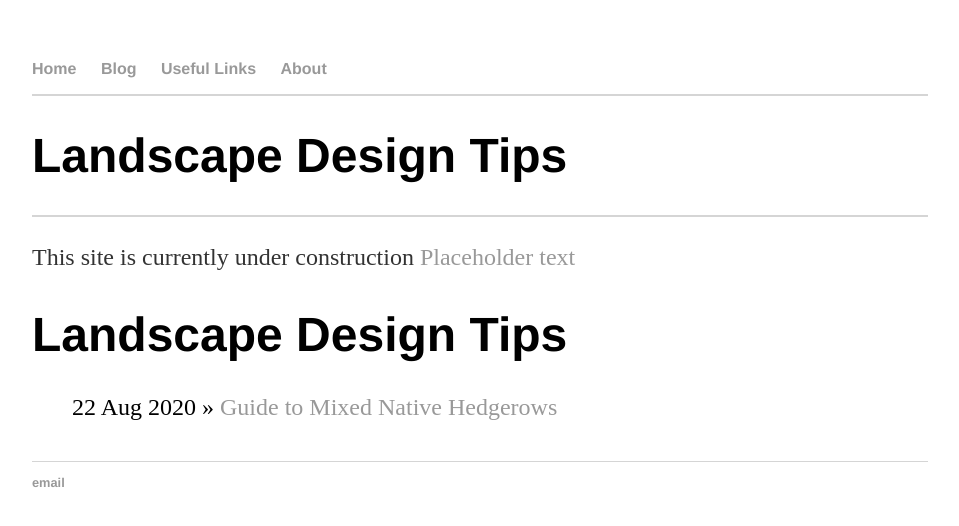
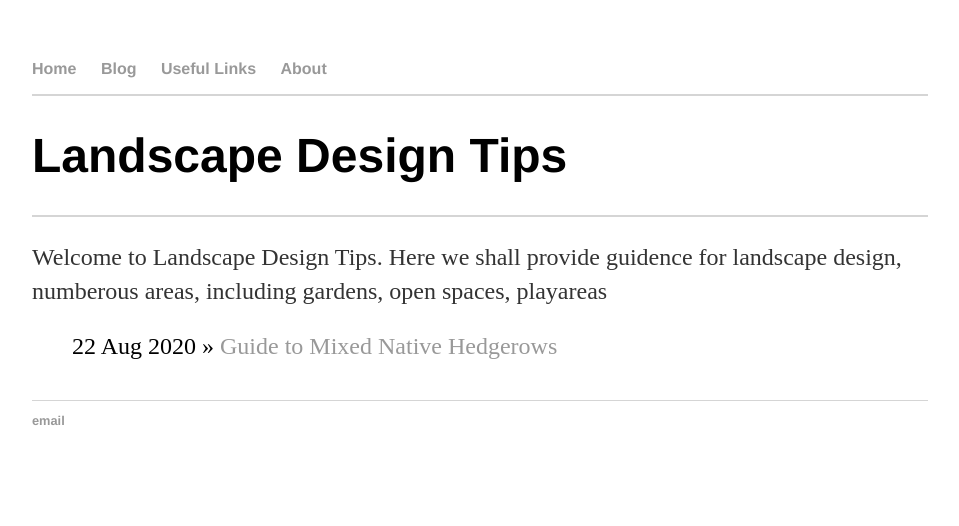
Before and after one commit to Quixoty/ORIG, a Jekyll site: the page built from index.html, in a window 1280 px wide. Shown: the top 526 px of the page, without its empty margins (160-1119 px from the left). Built offline with Jekyll 4.4.1, drawn with Linux system fonts in a browser that asks for light colours.

Commit message:
Update index.html

```diff
--- a/index.html
+++ b/index.html
@@ -5,9 +5,8 @@ title: Landscape Design Tips
 <div class="blurb">
 	<h1>Landscape Design Tips</h1>
 	<hr style="border: 1px solid #d5d5d5;" />
-	<p>This site is currently under construction <a href="/about">Placeholder text</a></p>
+	<p>Welcome to Landscape Design Tips. Here we shall provide guidence for landscape design, numberous areas, including gardens, open spaces, playareas</p>
 
-	<h1>{{ page.title }}</h1>
 	<ul class="posts">
 
 	  {% for post in site.posts %}
```
